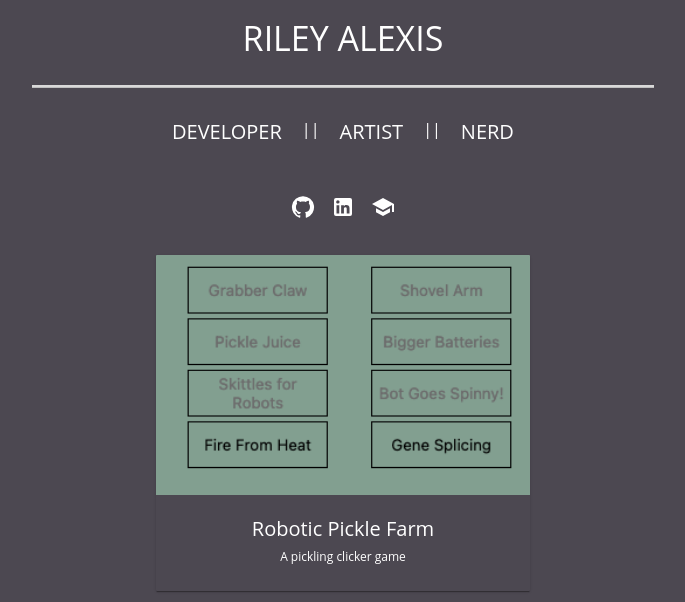
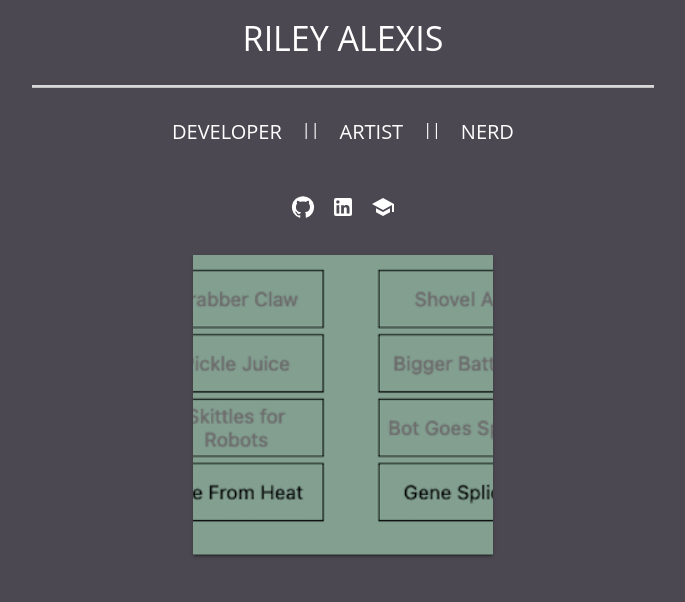
Before and after one commit to RileyAlexis/portfolio, a React (Create React App) app: page / in a window 1280 px wide. Both pictures are taken after a click on the button "DEVELOPER". Shown: the top 602 px of the page, without its empty margins (297-982 px from the left). Built offline with nearby package versions, Linux system fonts and the light colour scheme.

Commit message:
App display component created

```diff
--- a/src/components/DisplayApp.jsx
+++ b/src/components/DisplayApp.jsx
@@ -1,46 +1,56 @@
 import { useState } from 'react';
-import { Card, CardContent, CardHeader, Typography, Paper, CardActions, CardMedia, Button } from '@mui/material';
+import { Stack, CardContent, CardHeader, Typography, Paper, CardActions, CardMedia, Button } from '@mui/material';
 
 function DisplayAppCardThingy() {
-    const [isHovered, setIsHovered] = useState(false);
+    const [isTextVisible, setIsTextVisible] = useState(false);
 
-    const handleMouseEnter = () => {
-        setIsHovered(true);
-    }
-    const handleMouseLeave = () => {
-        setIsHovered(false);
-    }
+    const showText = () => {
+      setIsTextVisible(true);
+    };
+
+    const hideText = () => {
+      setIsTextVisible(false);
+    };
+
+    const buttonClick = (buttonNumber) => {
+      alert(`Button ${buttonNumber} clicked!`);
+    };
 
     return (
-        <div>
-        <Card onMouseEnter={handleMouseEnter} onMouseLeave={handleMouseLeave}>
-            <CardMedia component="img" height="240" image="./assets/screens/pickles02.png" alt="Robot Pickle Farm Screen Cap"
-            style={{ filter: isHovered ? 'brightness(70%)' : 'brightness(100%)' }} />
-            <CardContent>
-                <Typography variant='h6' component="div">
-                    Robotic Pickle Farm
-                </Typography>
-                <Typography variant='caption'>
-                    A pickling clicker game
-                </Typography>
-
-                {isHovered && (
-                    <div>
-                        <Button variant='contained' color="primary">
-                            Play
-                        </Button>
-                        <Button variant='contained' color="primary">
-                            About
-                        </Button>
-                        <Button variant='contained' color="primary">
-                            Source
-                        </Button>
-                    </div>
-                )}
-            </CardContent>
-
-        </Card>
-        </div>
+        <Paper elevation={2}>
+            <div
+                style={{
+                    position: 'relative',
+                    width: '300px',
+                    height: '300px',
+                    background: 'url("./assets/screens/pickles02.png") center/cover',
+                    overflow: 'hidden',
+                }}
+                onMouseOver={showText}
+                onMouseOut={hideText}
+            >
+                <div
+                    style={{
+                        position: 'absolute',
+                        bottom: '0',
+                        left: '0',
+                        width: '100%',
+                        background: 'rgba(0, 0, 0, 0.7)',
+                        color: '#fff',
+                        padding: '20px',
+                        boxSizing: 'border-box',
+                        transform: isTextVisible ? 'translateY(0)' : 'translateY(100%)',
+                        transition: 'transform 0.3s ease-out',
+                    }}
+                >
+                    <Stack>
+                    <Button variant='empty'>Play</Button>
+                    <Button variant='empty'>About</Button>
+                    <Button variant='empty'>Source</Button>
+                    </Stack>
+                </div>
+            </div>
+        </Paper>
     );
 };
 
```
Also changed, not shown: public/assets/screens/pickles02.png.
